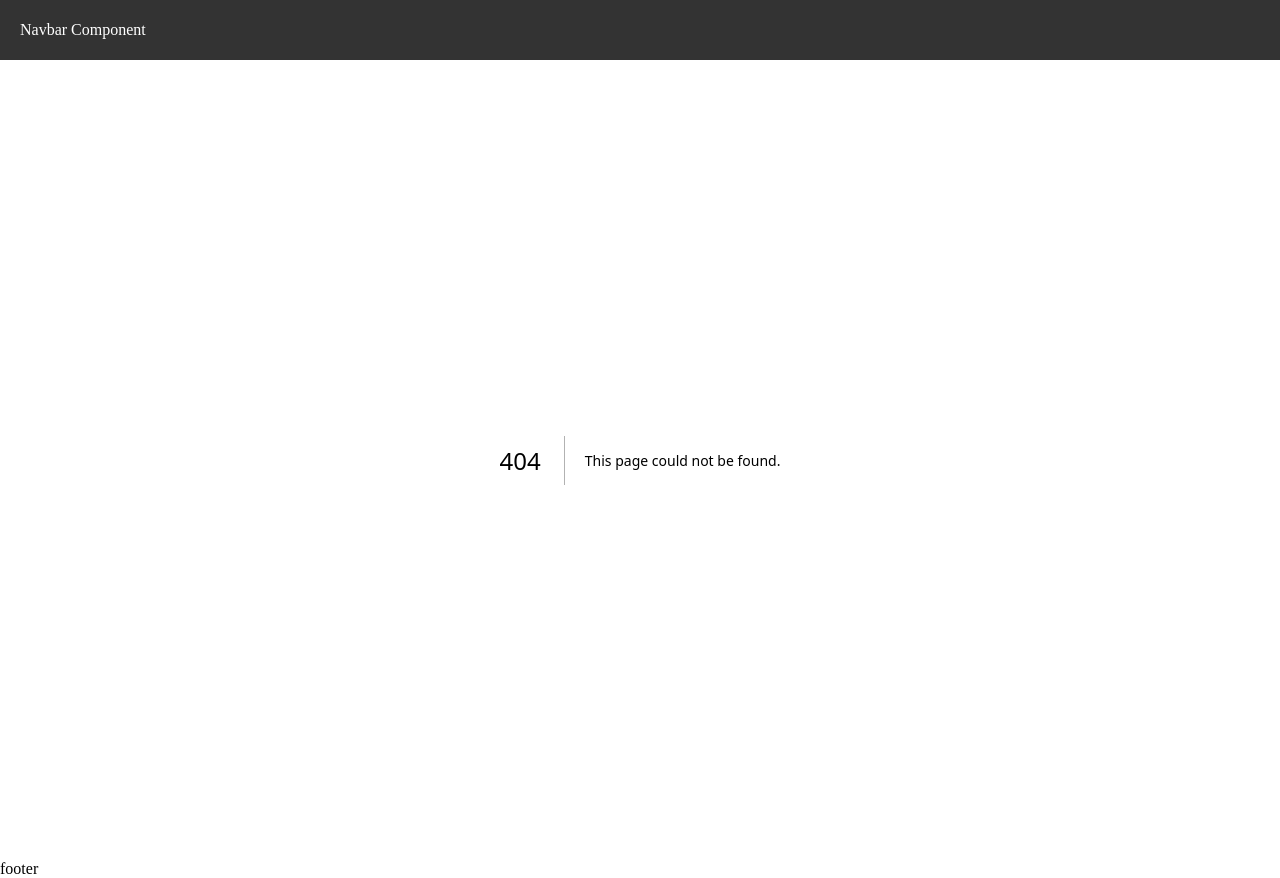
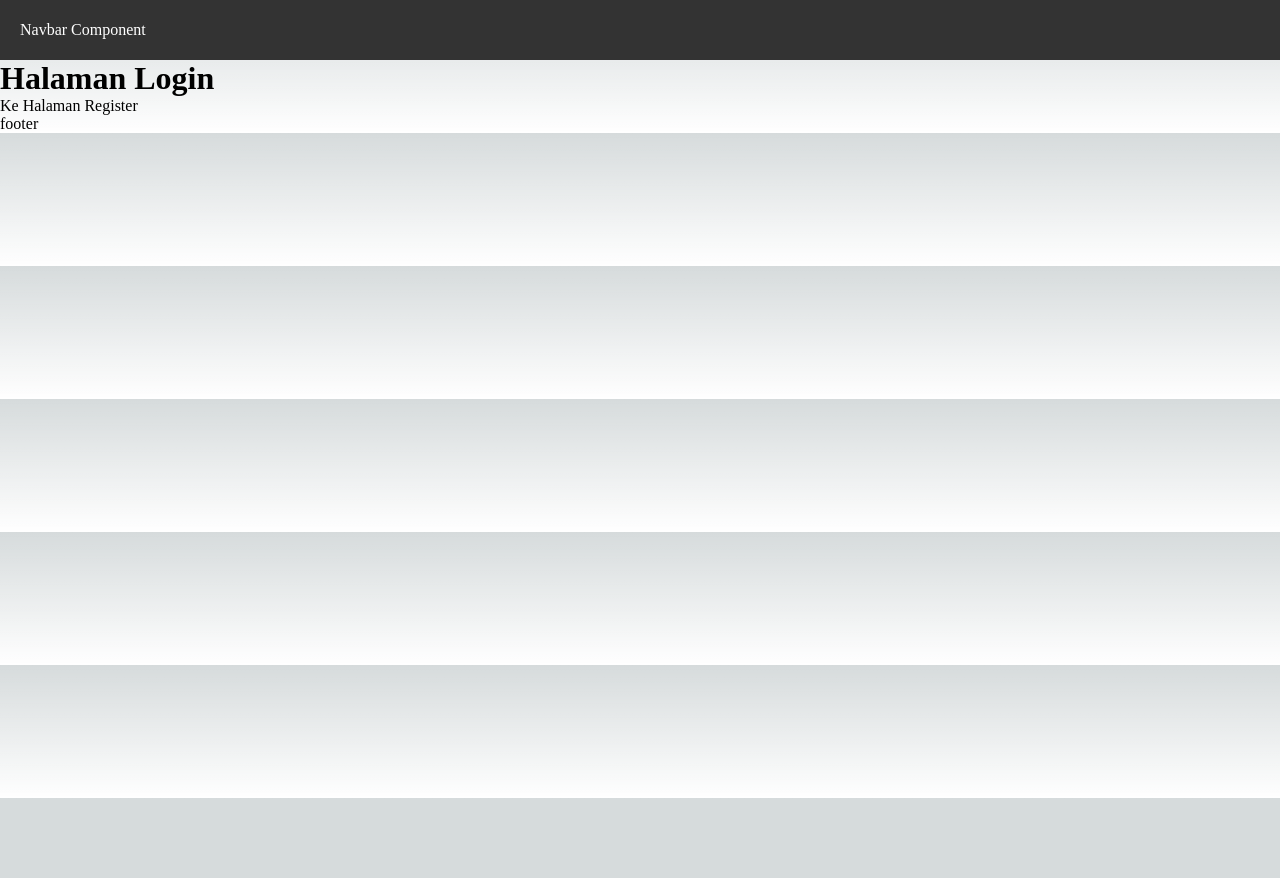
Before and after one commit to DewitaA12/Pemrograman-Framework, a Next.js app in the folder my-app-1/: page /auth/login in a window 1280 px wide. Before the commit this address had no page. After the commit the page ends 800 px from the top, so only its background shows below. Built offline with nearby package versions, Linux system fonts and the light colour scheme.

Commit message:
create auth page

```diff
--- /dev/null
+++ b/my-app-1/src/pages/auth/login.tsx
@@ -0,0 +1,12 @@
+import Link from "next/link";
+
+const halamanLogin = () => {
+    return (
+        <div>
+            <h1>Halaman Login</h1>
+            <Link href = "/auth/register">Ke Halaman Register</Link>
+        </div>
+    );
+};
+
+export default halamanLogin;
```
Also changed, not shown: my-app-1/src/pages/auth/register.tsx (added, +12 -0 lines).
